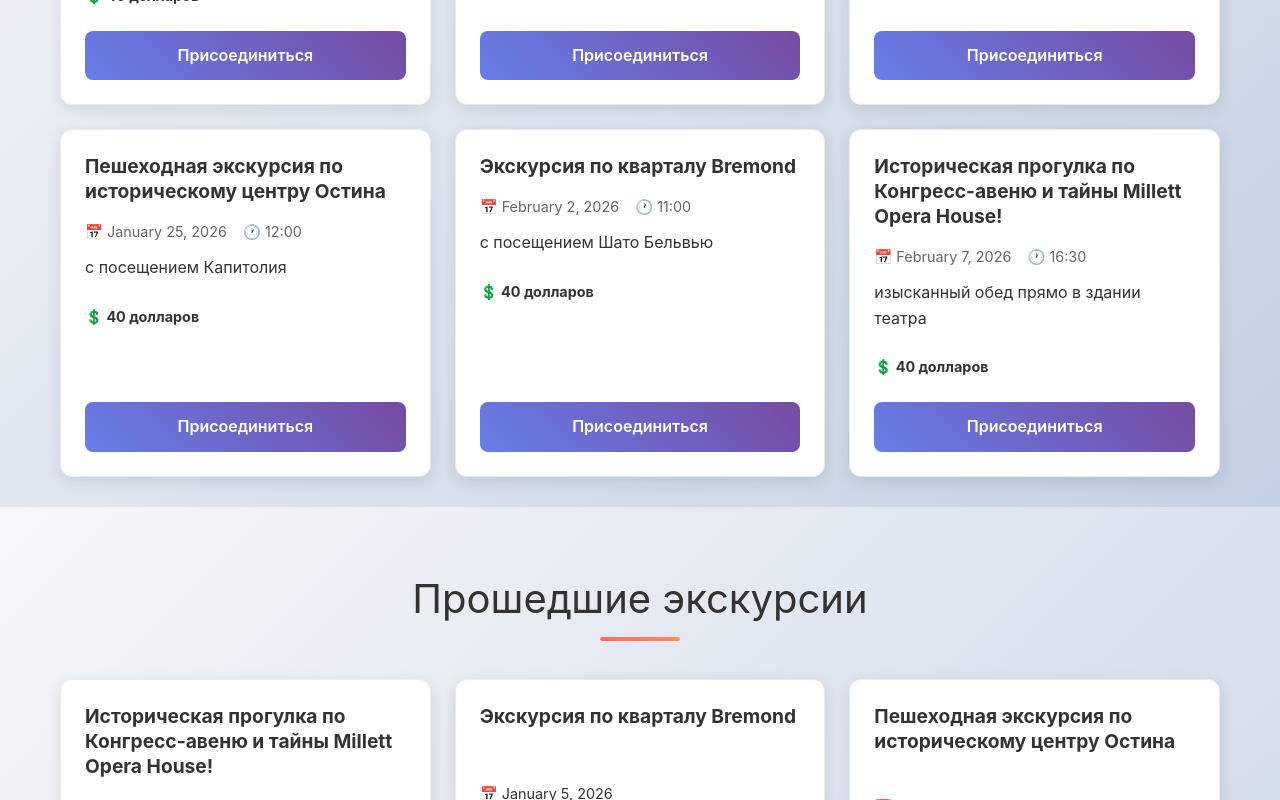
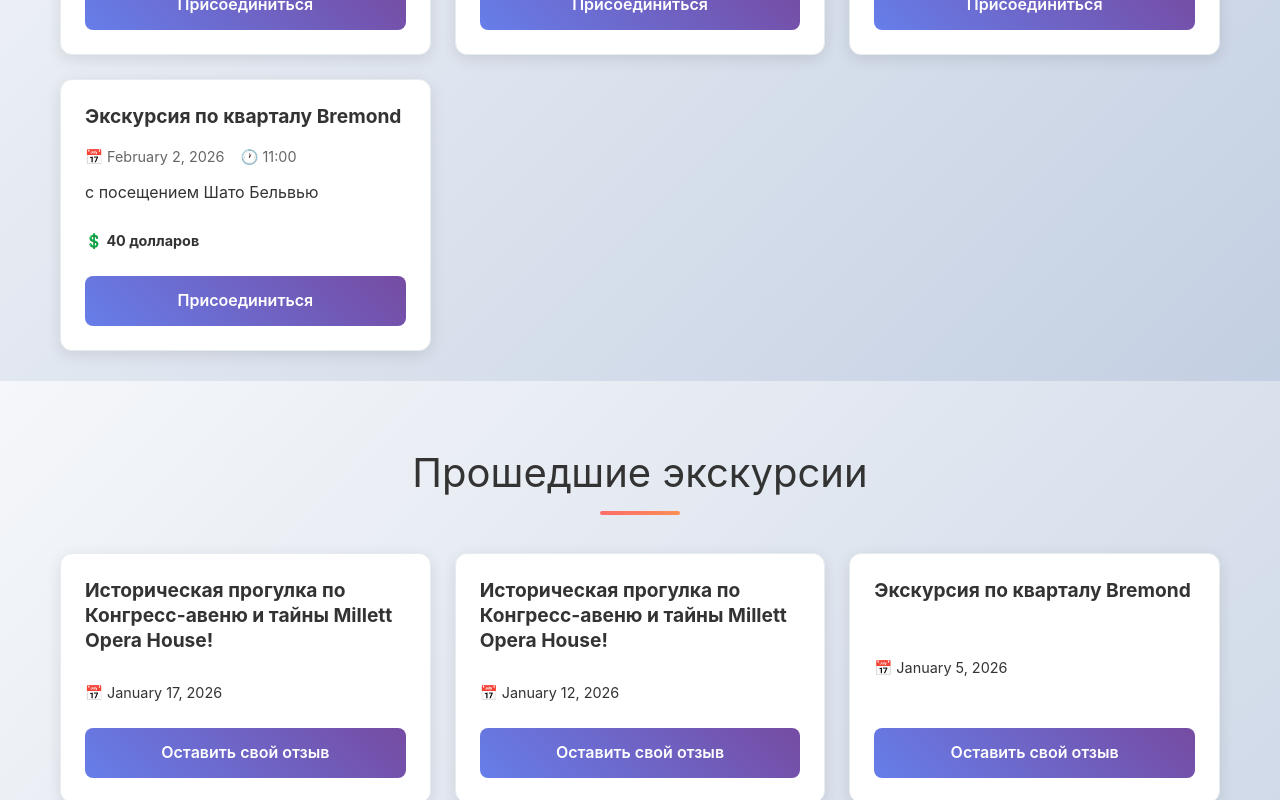
Before and after one commit to tatiana-act/nextjs-boilerplate, a Next.js app: page / in a window 1280 px wide. Shown: the part 5380-6180 px from the top of the page. Built offline with nearby package versions, Linux system fonts and the light colour scheme.

Commit message:
tour updates

```diff
--- a/data/RecentTours.ts
+++ b/data/RecentTours.ts
@@ -1,6 +1,17 @@
 import {PastTourEvent} from '@/types/tour';
 
 const pastTourEvents: PastTourEvent[] = [
+    {
+        id: 'tour49',
+        tourProgramId: 'Milt',
+        date: '2026-01-17',
+        time: '16:30',
+        price: 40,
+        bonus: 'изысканный обед прямо в здании театра',
+        eventUrl: '',
+        eventImage: '',
+        feedbacks: []
+    },
     {
         id: 'tour48',
         tourProgramId: 'Milt',
--- a/data/upcomingTours.ts
+++ b/data/upcomingTours.ts
@@ -1,14 +1,6 @@
 import { UpcomingTourEvent } from '@/types/tour';
 
 export const upcomingTours: UpcomingTourEvent[] = [
-    {
-        id: 'tour49',
-        tourProgramId: 'Milt',
-        date: '2026-01-17',
-        time: '16:30',
-        price: 40,
-        bonus: 'изысканный обед прямо в здании театра'
-    },
     {
         id: 'tour50',
         tourProgramId: 'Brmn',
@@ -41,12 +33,4 @@ export const upcomingTours: UpcomingTourEvent[] = [
         price: 40,
         bonus: "с посещением Шато Бельвью"
     },
-    {
-        id: 'tour43',
-        tourProgramId: 'Milt',
-        date: '2026-02-07',
-        time: '16:30',
-        price: 40,
-        bonus: 'изысканный обед прямо в здании театра',
-    },
 ];
```
